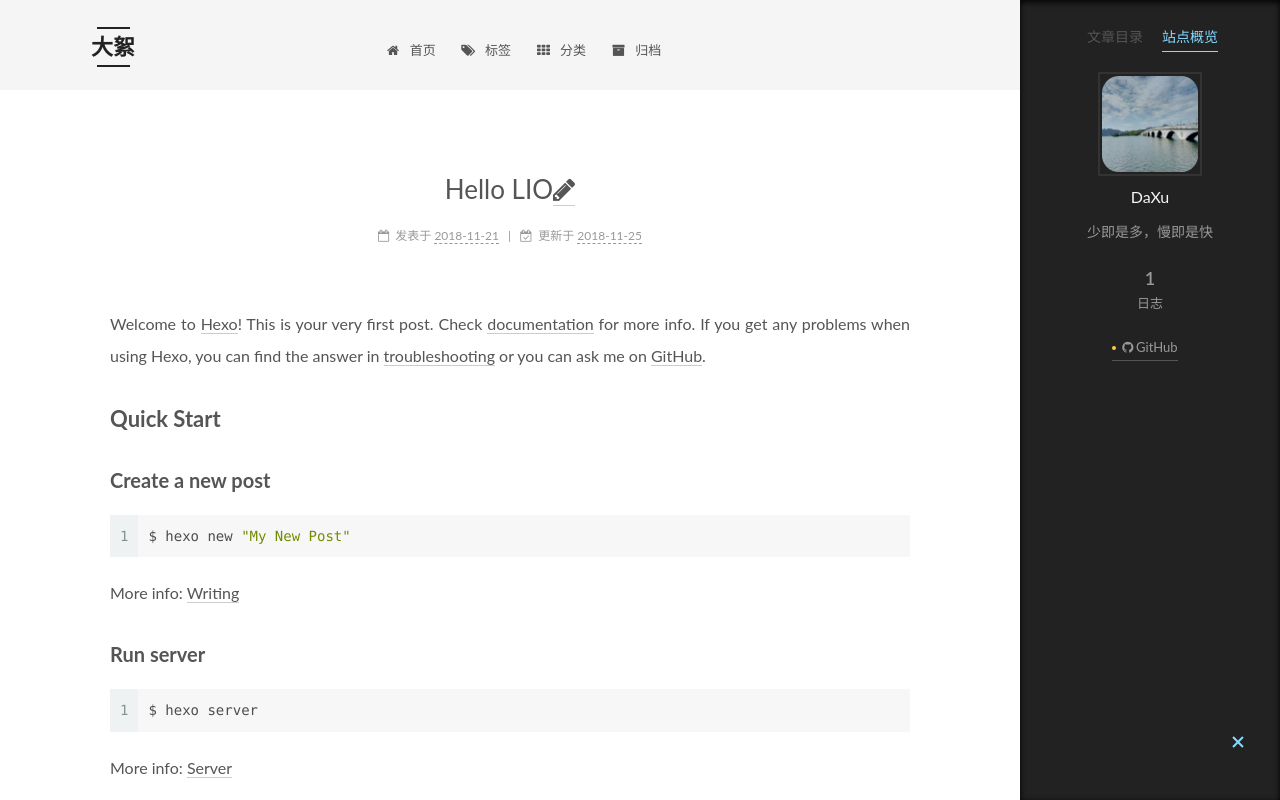
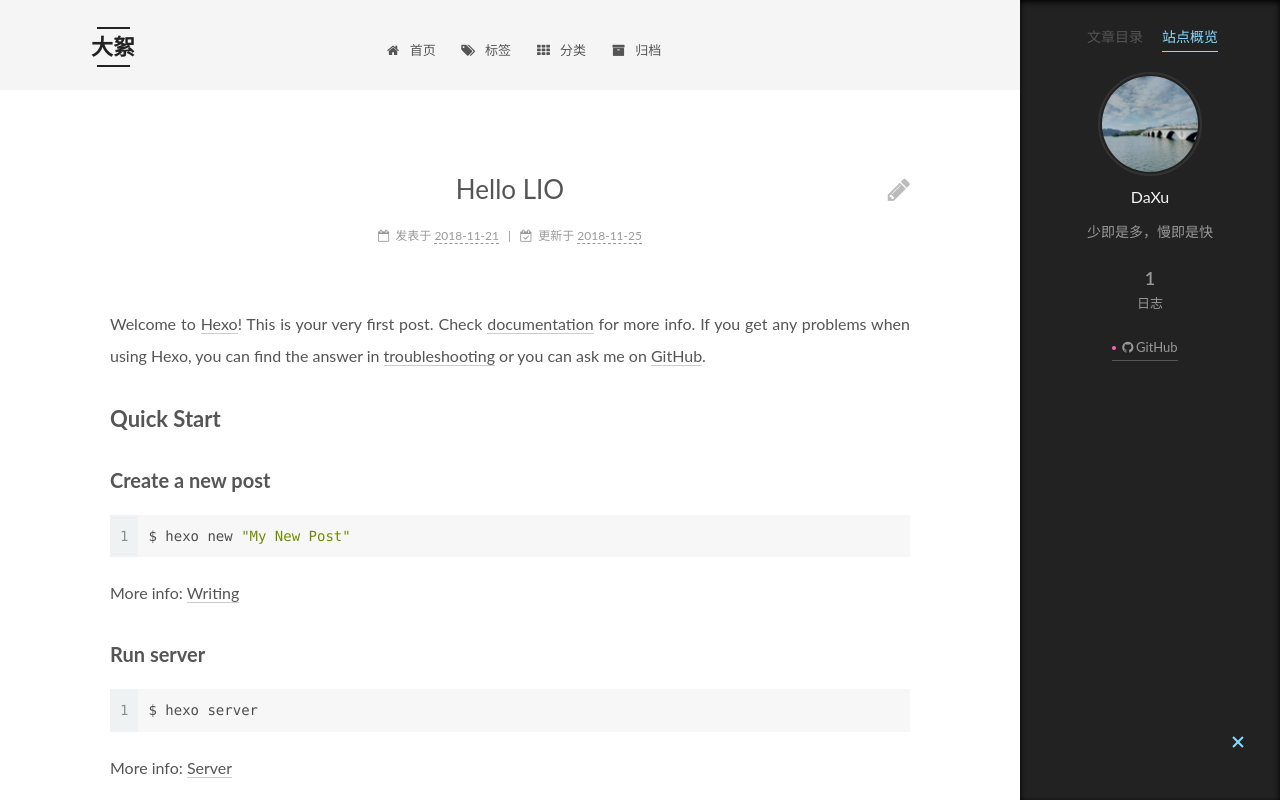
Before and after one commit to Liouliooo/Liouliooo.github.io, a plain HTML site: page 2018/11/21/hello-world/index.html in a window 1280 px wide. Both pictures are taken after a click on the item "站点概览". Shown: the top 800 px of the page. Drawn offline with Linux system fonts and the light colour scheme.

Commit message:
Site updated: 2018-12-01 22:34:29

```diff
--- a/css/main.css
+++ b/css/main.css
@@ -1480,6 +1480,24 @@ pre .javascript .function {
   text-align: center;
   font-weight: 400;
 }
+.posts-expand .post-title .post-edit-link {
+  color: #bbb;
+  display: inline-block;
+  float: right;
+  border-bottom: none;
+  transition-duration: 0.2s;
+  transition-timing-function: ease-in;
+  transition-delay: 0s;
+  margin-left: -1.2em;
+}
+@media (max-width: 567px) {
+  .posts-expand .post-title .post-edit-link {
+    margin-left: initial;
+  }
+}
+.posts-expand .post-title .post-edit-link:hover {
+  color: #000;
+}
 .posts-expand .post-title-link {
   display: inline-block;
   position: relative;
@@ -1768,6 +1786,9 @@ pre .javascript .function {
   border: 2px solid #333;
   opacity: 1;
 }
+.site-author-image {
+  border-radius: 100%;
+}
 .site-author-name {
   margin: 5px 0 0;
   text-align: center;
@@ -1850,7 +1871,7 @@ pre .javascript .function {
   width: 4px;
   height: 4px;
   border-radius: 50%;
-  background: #ffcc3e;
+  background: #ff60c1;
 }
 .links-of-blogroll {
   font-size: 13px;
@@ -1983,7 +2004,7 @@ pre .javascript .function {
 .with-love {
   display: inline-block;
   margin: 0 5px;
-  color: #808080;
+  color: #6c3365;
 }
 .powered-by,
 .theme-info {
```
Also changed, not shown: images/avatar.gif (deleted).
